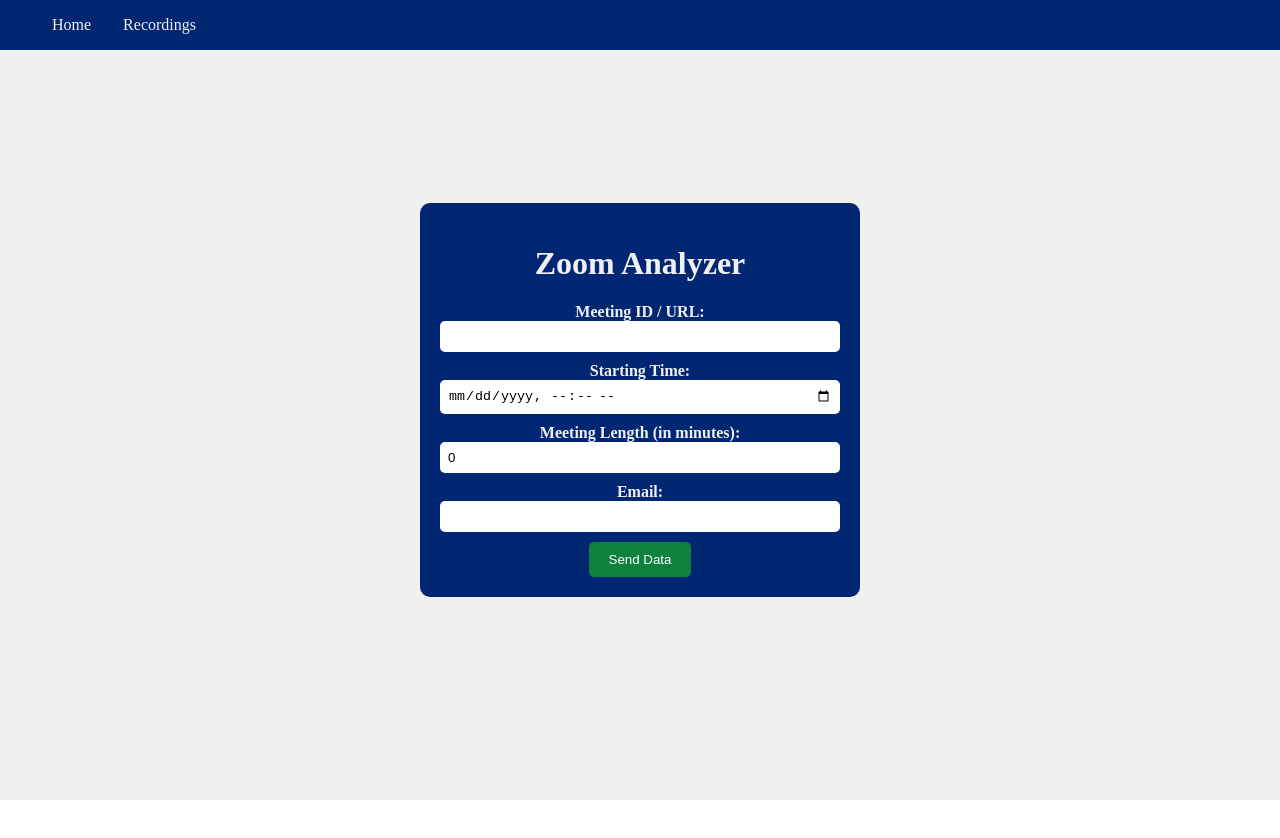
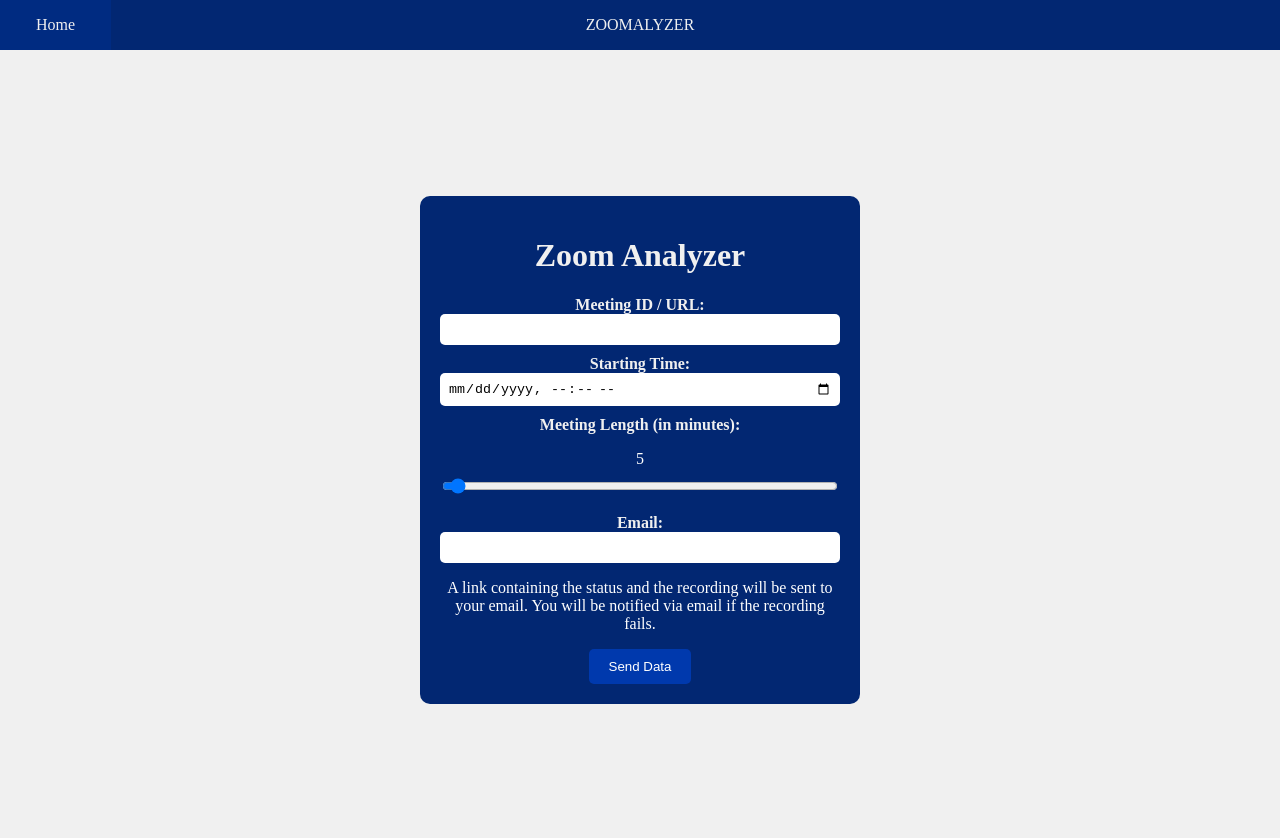
Before and after one commit to ksulaoja/zoom-analyzer, a React (Create React App) app in the folder project/front/: page / in a window 1280 px wide. Shown: the top 838 px of the page. Before the commit the page ends 800 px from the top, so only its background shows below. Built offline with nearby package versions, Linux system fonts and the light colour scheme.

Commit message:
Recording frontend update

```diff
--- a/project/front/src/components/Layout.tsx
+++ b/project/front/src/components/Layout.tsx
@@ -7,7 +7,7 @@
     <>
       <div className='navbar'>
         <Link className='navbarItem' to="/">Home</Link>
-        <Link className='navbarItem' to="/recordings">Recordings</Link>
+        <p className='title'>ZOOMALYZER</p>
       </div>
     <div className='container'>
       <Outlet />
--- a/project/front/src/components/ZoomForm.tsx
+++ b/project/front/src/components/ZoomForm.tsx
@@ -1,4 +1,5 @@
 import React, { useState } from 'react';
+import { useNavigate } from "react-router-dom";
 import './styles.css';
 
 export const ZoomForm = () => {
@@ -6,10 +7,11 @@
     meetingId: '',
     meetingPw: '',
     startTime: '',
-    recordingLength: 0,
+    recordingLength: 5,
     userEmail: ''
   });
   const [showPw, setShowPw] = useState(false);
+  const navigate = useNavigate();
 
   const handleChange = (e) => {
     const { name, value } = e.target;
@@ -41,7 +43,7 @@
 
     fetch('http://localhost:8080/recordings', requestOptions)
     .then(response => response.json())
-    .then(data => console.log(data));
+    .then(data => navigate(`/recordings/recording/${data.id}?token=${data.token}`));
   };
 
   return (
@@ -80,8 +82,11 @@
         </div>
         <div>
           <label>Meeting Length (in minutes):</label>
+          <p className='sliderValue'>{formData.recordingLength}</p>
           <input
-            type="number"
+            type="range"
+            min={5}
+            max={90}
             name="recordingLength"
             value={formData.recordingLength}
             onChange={handleChange}
@@ -98,6 +103,7 @@
             required
           />
         </div>
+        <p>A link containing the status and the recording will be sent to your email. You will be notified via email if the recording fails.</p>
         <button type="submit">Send Data</button>
       </form>
     </div>
--- a/project/front/src/components/layout.css
+++ b/project/front/src/components/layout.css
@@ -11,15 +11,17 @@
 
   .navbar {
     background-color: #022772;
-    padding: 0px 36px;
+    justify-content: space-between;
     display: flex;
-    position: fixed;
+    position: relative;
     width: 100%;
   }
 
   .navbarItem {
+    left: 1;
     color: #f0f0f0;
     padding: 16px;
+    padding: 16px 36px;
     text-decoration: none;
     border: none;
   }
@@ -27,3 +29,10 @@
   .navbarItem:hover, .navbarItem:active {
     background-color: #002b81;
   }
+
+  .title {
+    position: absolute;
+    left: 50%;
+    transform: translateX(-50%);
+    color: #f0f0f0;
+  }
--- a/project/front/src/components/styles.css
+++ b/project/front/src/components/styles.css
@@ -25,7 +25,7 @@
 
 button {
   padding: 10px 20px;
-  background-color: #0d813d;
+  background-color: #0039ad;
   border: none;
   border-radius: 5px;
   color: #fff;
@@ -40,3 +40,7 @@
 h1 {
   color: #f0f0f0;
 }
+
+.sliderValue {
+  margin-bottom: 0;
+}
--- a/project/front/src/pages/Recording.tsx
+++ b/project/front/src/pages/Recording.tsx
@@ -69,12 +69,17 @@
         </div>
         <table>
           <tbody>
-            {Object.entries(recordingMetadata).map(([key, value]) => (
-              <tr key={key}>
-                <td>{key}</td>
-                <td>{value}</td>
-              </tr>
-            ))}
+            {Object.entries(recordingMetadata).map(([key, value]) => {
+              if (key !== "token") {
+                return (
+                  <tr key={key}>
+                    <td>{key}</td>
+                    <td>{value}</td>
+                  </tr>
+                )
+                }
+              }
+            )}
           </tbody>
         </table>
         <a className='downloadLink' href={`http://localhost:8080/recordings/download/${id}`} target="_blank">Download video</a>
```
